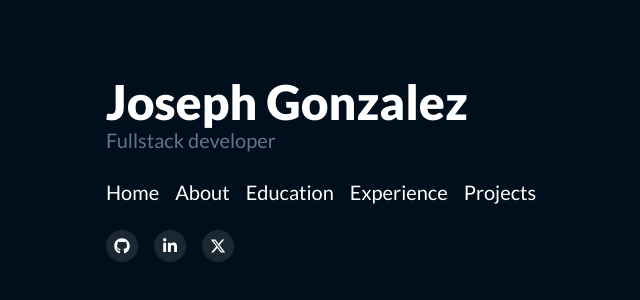
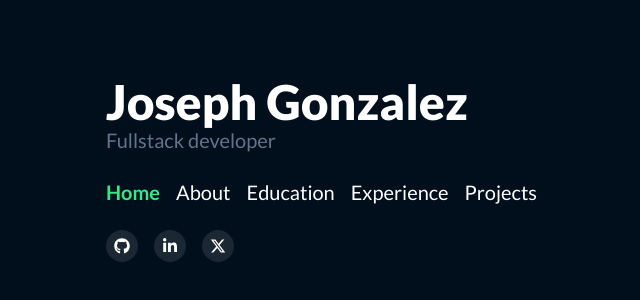
Before and after one commit to Josephglz/portfolio_nextjs, a Next.js app: page / in a window 1280 px wide. Shown: the part 230-530 px from the top of the page, without its empty margins (6-646 px from the left). Built offline with nearby package versions, Linux system fonts and the light colour scheme.

Commit message:
refactor: update icon retrieval logic and enhance link styling on homepage

```diff
--- a/app/page.tsx
+++ b/app/page.tsx
@@ -17,7 +17,7 @@ export default function HomePage() {
       <div className="hidden md:flex md:flex-row md:space-x-4 text-white text-xl font-medium">
         <Link
           href={'/'}
-          className="hover:text-green-highlight transition duration-300 ease-in-out cursor-pointer">
+          className="text-green-highlight font-bold transition duration-300 ease-in-out cursor-pointer">
             Home
         </Link>
         <Link
```
Also changed, not shown: app/components/Icon.tsx (+0 -14 lines).
